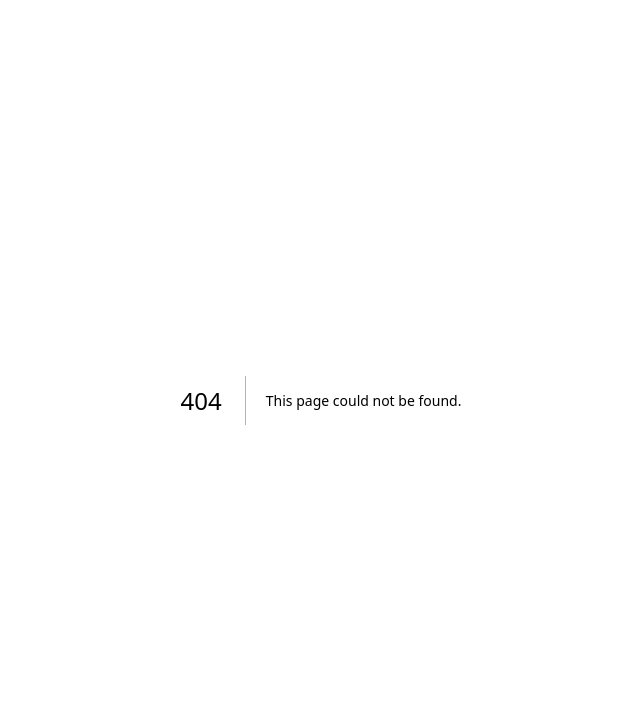
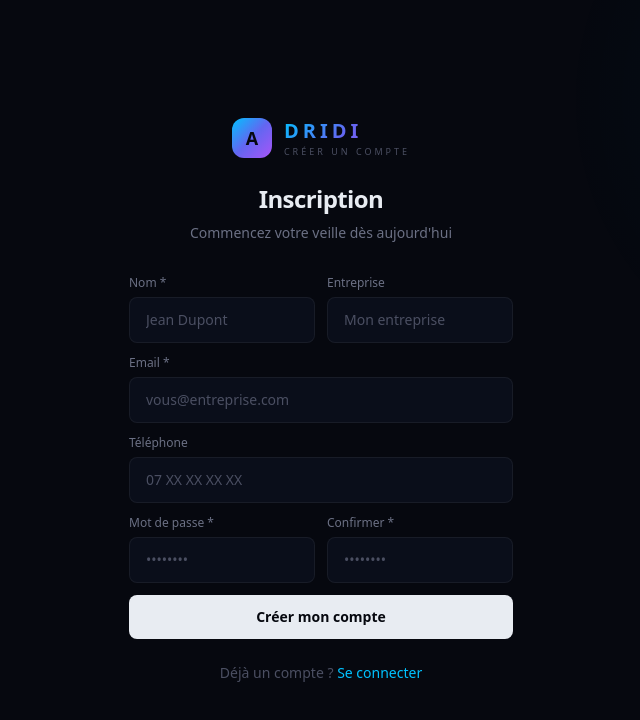
Before and after one commit to bilel83502-sketch/abdridi-portal, a Next.js app: page /auth/register in a window 1280 px wide. Before the commit this address had no page. Shown: the top 720 px of the page, without its empty margins (319-959 px from the left). Built offline with nearby package versions, Linux system fonts and the light colour scheme.

Commit message:
Create page.tsx

```diff
--- /dev/null
+++ b/app/auth/register/page.tsx
@@ -0,0 +1,81 @@
+'use client';
+
+import { useState } from 'react';
+import { signIn } from 'next-auth/react';
+import { useRouter } from 'next/navigation';
+import Link from 'next/link';
+
+export default function RegisterPage() {
+  const router = useRouter();
+  const [form, setForm] = useState({ name: '', email: '', company: '', phone: '', password: '', confirm: '' });
+  const [error, setError] = useState('');
+  const [loading, setLoading] = useState(false);
+
+  function update(field: string, value: string) { setForm(prev => ({ ...prev, [field]: value })); }
+
+  async function handleSubmit(e: React.FormEvent) {
+    e.preventDefault();
+    setError('');
+    if (form.password !== form.confirm) { setError('Les mots de passe ne correspondent pas.'); return; }
+    if (form.password.length < 8) { setError('8 caractères minimum.'); return; }
+    setLoading(true);
+    const res = await fetch('/api/register', {
+      method: 'POST', headers: { 'Content-Type': 'application/json' },
+      body: JSON.stringify({ name: form.name, email: form.email, company: form.company, phone: form.phone, password: form.password }),
+    });
+    const data = await res.json();
+    if (!res.ok) { setError(data.error || 'Erreur.'); setLoading(false); return; }
+    await signIn('credentials', { email: form.email, password: form.password, redirect: false });
+    router.push('/dashboard');
+  }
+
+  return (
+    <div className="min-h-screen flex items-center justify-center px-4" style={{ background: '#06080F' }}>
+      <div className="fixed inset-0 pointer-events-none">
+        <div className="absolute -top-[200px] -right-[200px] w-[600px] h-[600px] rounded-full opacity-[0.05]" style={{ background: 'radial-gradient(circle, #00C2FF, transparent 70%)' }} />
+      </div>
+      <div className="w-full max-w-sm relative z-10">
+        <div className="text-center mb-8 animate-in">
+          <div className="inline-flex items-center gap-3 mb-6">
+            <div className="w-10 h-10 rounded-xl flex items-center justify-center font-extrabold text-lg text-bg"
+              style={{ background: 'linear-gradient(135deg, #00C2FF, #6366F1, #A855F7)' }}>A</div>
+            <div className="text-left">
+              <div className="text-xl font-extrabold tracking-[4px]"
+                style={{ background: 'linear-gradient(135deg, #00C2FF, #6366F1, #A855F7)', WebkitBackgroundClip: 'text', WebkitTextFillColor: 'transparent' }}>DRIDI</div>
+              <div className="text-[9px] font-medium tracking-[3px] text-txt-faint uppercase">Créer un compte</div>
+            </div>
+          </div>
+          <h1 className="text-2xl font-bold text-txt tracking-tight">Inscription</h1>
+          <p className="text-sm text-txt-muted mt-2">Commencez votre veille dès aujourd'hui</p>
+        </div>
+        <form onSubmit={handleSubmit} className="space-y-3 animate-in-d1">
+          {error && <div className="bg-red-500/10 border border-red-500/20 rounded-lg px-4 py-3 text-sm text-red-400">{error}</div>}
+          <div className="grid grid-cols-2 gap-3">
+            <div><label className="block text-xs font-medium text-txt-muted mb-1.5">Nom *</label>
+              <input type="text" value={form.name} onChange={e => update('name', e.target.value)} className="input" placeholder="Jean Dupont" required /></div>
+            <div><label className="block text-xs font-medium text-txt-muted mb-1.5">Entreprise</label>
+              <input type="text" value={form.company} onChange={e => update('company', e.target.value)} className="input" placeholder="Mon entreprise" /></div>
+          </div>
+          <div><label className="block text-xs font-medium text-txt-muted mb-1.5">Email *</label>
+            <input type="email" value={form.email} onChange={e => update('email', e.target.value)} className="input" placeholder="vous@entreprise.com" required /></div>
+          <div><label className="block text-xs font-medium text-txt-muted mb-1.5">Téléphone</label>
+            <input type="tel" value={form.phone} onChange={e => update('phone', e.target.value)} className="input" placeholder="07 XX XX XX XX" /></div>
+          <div className="grid grid-cols-2 gap-3">
+            <div><label className="block text-xs font-medium text-txt-muted mb-1.5">Mot de passe *</label>
+              <input type="password" value={form.password} onChange={e => update('password', e.target.value)} className="input" placeholder="••••••••" required /></div>
+            <div><label className="block text-xs font-medium text-txt-muted mb-1.5">Confirmer *</label>
+              <input type="password" value={form.confirm} onChange={e => update('confirm', e.target.value)} className="input" placeholder="••••••••" required /></div>
+          </div>
+          <button type="submit" disabled={loading} className="btn-primary w-full disabled:opacity-50 mt-2">
+            {loading ? <div className="w-5 h-5 border-2 border-bg border-t-transparent rounded-full animate-spin" /> : "Créer mon compte"}
+          </button>
+        </form>
+        <div className="mt-6 text-center animate-in-d2">
+          <p className="text-sm text-txt-faint">Déjà un compte ?{' '}
+            <Link href="/auth/login" className="text-accent-cyan hover:text-white transition-colors font-medium">Se connecter</Link>
+          </p>
+        </div>
+      </div>
+    </div>
+  );
+}
```
